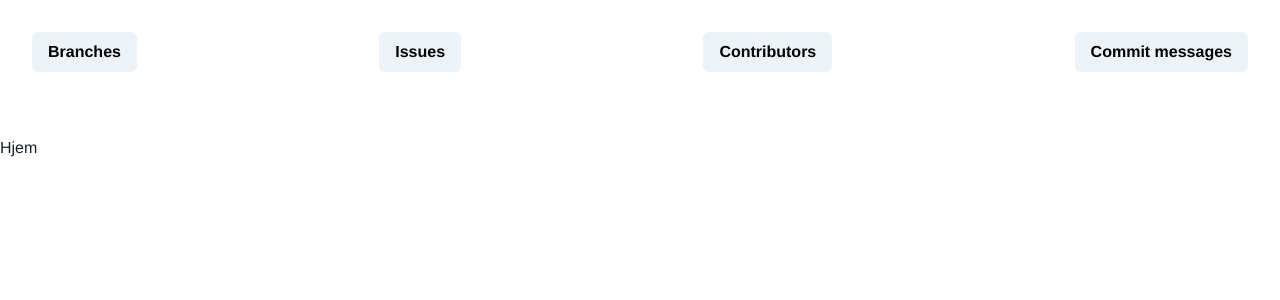
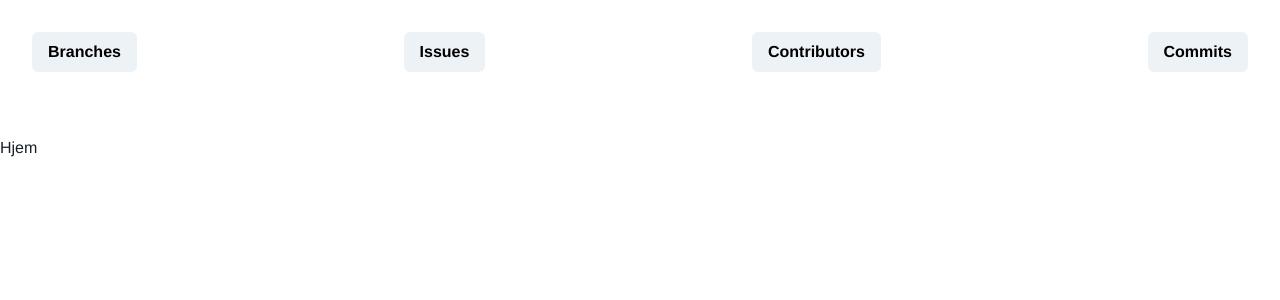
Before and after one commit to perholte/GitlabVizualiser, a React (Create React App) app: page / in a window 1280 px wide. Shown: the top 300 px of the page. Built offline with nearby package versions, Linux system fonts and the light colour scheme; no server answers.

Commit message:
fix navbar buttons

```diff
--- a/src/components/Header/Header.tsx
+++ b/src/components/Header/Header.tsx
@@ -20,18 +20,18 @@ const Header = () => {
 				]}
 				color={['black', 'black', 'black', 'black']}
 			>
-				<Button>
-					<Link to='/branches'>Branches</Link>
-				</Button>
-				<Button>
-					<Link to='/issues'>Issues</Link>
-				</Button>
-				<Button>
-					<Link to='/contributors'>Contributors</Link>
-				</Button>
-				<Button>
-					<Link to='/messages'>Commit messages</Link>
-				</Button>
+				<Link to='/branches'>
+					<Button>Branches</Button>
+				</Link>
+				<Link to='/issues'>
+					<Button>Issues</Button>
+				</Link>
+				<Link to='/contributors'>
+					<Button>Contributors</Button>
+				</Link>
+				<Link to='/messages'>
+					<Button>Commits</Button>
+				</Link>
 			</Flex>
 		</>
 	);
```
